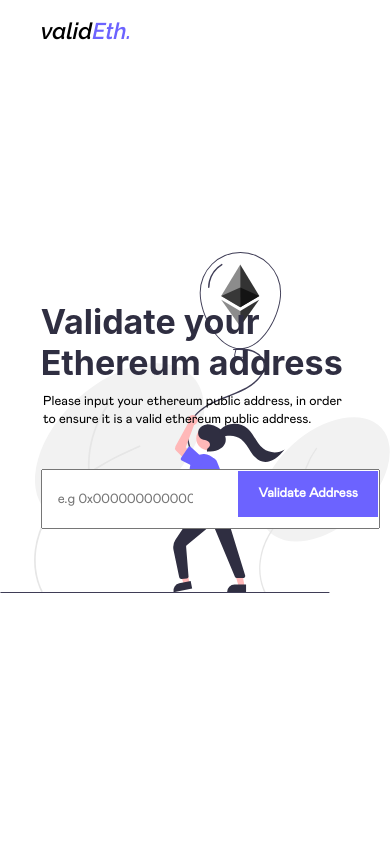
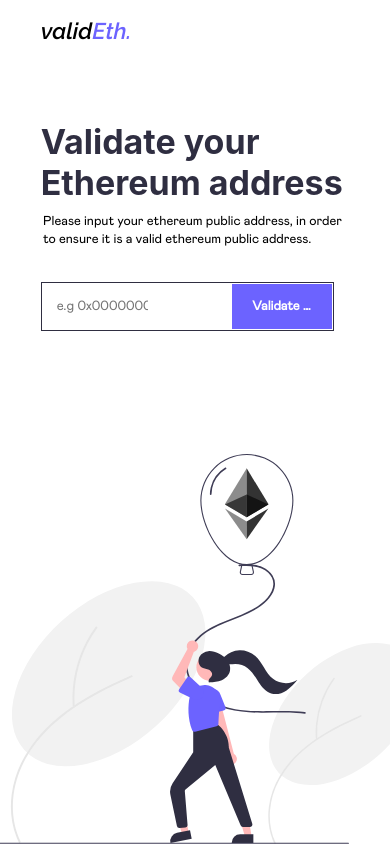
Before and after one commit to Xand6r/eth-validator-frontend, a React (Create React App) app: page / in a window 390 px wide. Built offline with nearby package versions, Linux system fonts and the light colour scheme.

Commit message:
add mobile responsiveness

```diff
--- a/src/components/searchComponent/styles.scss
+++ b/src/components/searchComponent/styles.scss
@@ -7,24 +7,29 @@
     width: 100%;
     font-family: "mabry-pro";
     height: 60px;
+    @media (max-width: $lg-breakpoint) {
+      //   reduce size of background image on smaller screens
+      height: 49.5px;
+    }
     padding: 21px 15px;
     padding-right: 185px;
     transition: $fast-transition;
+    border: 1px solid $secondary-black;
 
-    &[data-success]{
+    &[data-success] {
       border: 1px solid $success-green;
-        &:focus{
+      &:focus {
         border: 1px solid $success-green;
       }
     }
-    &[data-success = "false"]{
+    &[data-success="false"] {
       border: 1px solid $error-red;
-        &:focus{
+      &:focus {
         border: 1px solid $error-red;
       }
     }
 
-    &:focus{
+    &:focus {
       border: 1px solid $primary-blue;
       outline: none;
     }
@@ -34,6 +39,15 @@
     position: absolute;
     top: 2px;
     right: 2px;
+
+
+    @media (max-width: $lg-breakpoint) {
+      //   reduce size of background image on smaller screens
+      max-width: 100px;
+      overflow: hidden;
+      text-overflow: ellipsis;
+      white-space: nowrap;
+    }
 
     color: white;
     background-color: $primary-blue;
@@ -56,10 +70,10 @@
       opacity: 0.85;
     }
 
-    &:disabled{
+    &:disabled {
       opacity: 0.7;
       cursor: not-allowed;
-        &:hover{
+      &:hover {
         opacity: 0.7;
       }
     }
@@ -68,10 +82,10 @@
       border: 0px solid white;
       opacity: 0.9;
     }
-    &[data-success]{
+    &[data-success] {
       background-color: $success-green;
     }
-    &[data-success = "false"]{
+    &[data-success="false"] {
       background-color: $error-red;
     }
   }
--- a/src/pages/searchPage/styles.scss
+++ b/src/pages/searchPage/styles.scss
@@ -8,6 +8,12 @@
   width: 100vw;
 
   background: url("../../images/background.svg");
+  @media (max-width: $lg-breakpoint) {
+    //   reduce size of background image on smaller screens
+    background-size: 60vh 100vw;
+    background-position: bottom;
+  }
+
   background-repeat: no-repeat;
   background-size: contain;
   background-position: right;
@@ -27,6 +33,10 @@
     width: fit-content;
     margin: auto 0;
 
+    @media (max-width: $lg-breakpoint) {
+      margin: 25% 0;
+    }
+
     & > div {
       h1 {
         font-weight: bold;
@@ -45,6 +55,9 @@
 
   &__inputwrapper {
     width: 110%;
-    margin: 40px 0;
+    margin: 2.5rem 0;
+    @media (max-width: $lg-breakpoint) {
+      width: 95%;
+    }
   }
 }
```
Lines whose indentation alone changed are shown as unchanged.
